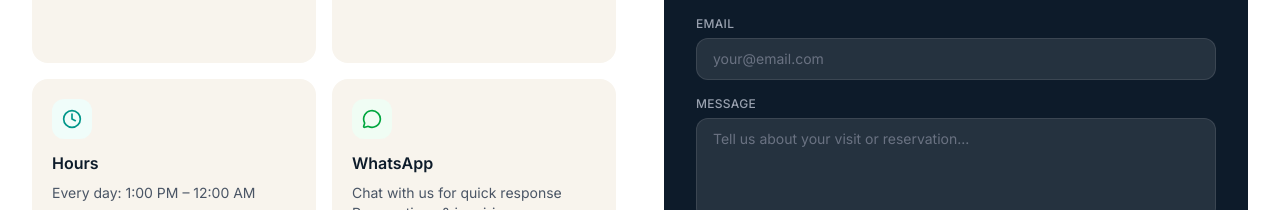
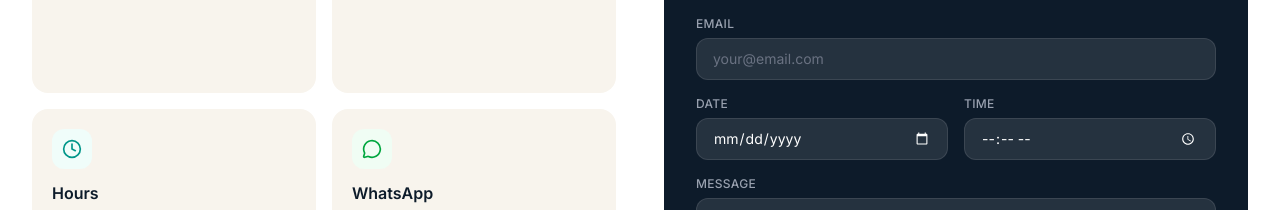
Before and after one commit to enrik33/gerthela-restaurant, a Next.js app: page / in a window 1280 px wide. Shown: the part 5729-5939 px from the top of the page. Built offline with nearby package versions, Linux system fonts and the light colour scheme; a web font is replaced by a local one.

Commit message:
feat(contact): enhance reservation form with date and time inputs, add validation

```diff
--- a/src/components/Contact.tsx
+++ b/src/components/Contact.tsx
@@ -33,29 +33,62 @@ const CONTACT_INFO = [
   },
 ];
 
+const today = new Date().toISOString().split('T')[0];
+
 export default function Contact() {
   const [formData, setFormData] = useState({
     name: '',
     email: '',
     phone: '',
+    date: '',
+    time: '',
     message: '',
   });
-  const [submitted, setSubmitted] = useState(false);
+  const [timeError, setTimeError] = useState('');
+
+  const validateTime = (value: string) => {
+    if (!value) return '';
+    const [h] = value.split(':').map(Number);
+    // Valid: 13:00–23:59 and 00:00 (midnight)
+    if (h === 0) return '';
+    if (h < 13) return 'Opening time is 1:00 PM. Please select a later time.';
+    return '';
+  };
 
   const handleSubmit = (e: React.FormEvent) => {
     e.preventDefault();
-    console.log('Form submitted:', formData);
-    setSubmitted(true);
-    setTimeout(() => {
-      setSubmitted(false);
-      setFormData({ name: '', email: '', phone: '', message: '' });
-    }, 4000);
+    const error = validateTime(formData.time);
+    if (error) { setTimeError(error); return; }
+
+    const formatTime = (t: string) => {
+      if (!t) return '';
+      const [h, m] = t.split(':').map(Number);
+      const suffix = h >= 12 ? 'PM' : 'AM';
+      const hour = h % 12 || 12;
+      return `${hour}:${String(m).padStart(2, '0')} ${suffix}`;
+    };
+
+    const text = [
+      `📋 *New Reservation Request*`,
+      ``,
+      `👤 *Name:* ${formData.name}`,
+      formData.phone ? `📞 *Phone:* ${formData.phone}` : null,
+      formData.email ? `📧 *Email:* ${formData.email}` : null,
+      formData.date ? `📅 *Date:* ${formData.date}` : null,
+      formData.time ? `🕐 *Time:* ${formatTime(formData.time)}` : null,
+      formData.message ? `💬 *Message:* ${formData.message}` : null,
+    ].filter(Boolean).join('\n');
+
+    window.open(`https://wa.me/+355686660000?text=${encodeURIComponent(text)}`, '_blank');
   };
 
   const handleChange = (e: React.ChangeEvent<HTMLInputElement | HTMLTextAreaElement>) => {
     const { name, value } = e.target;
+    if (name === 'time') setTimeError(validateTime(value));
     setFormData(prev => ({ ...prev, [name]: value }));
   };
+
+  const inputClass = "w-full px-4 py-2.5 bg-white/10 border border-white/10 rounded-xl text-white placeholder-gray-500 focus:outline-none focus:ring-2 focus:ring-[#c9972c] focus:border-transparent text-sm transition";
 
   return (
     <section id="contact" className="py-20 md:py-28 bg-white">
@@ -112,15 +145,6 @@ export default function Contact() {
             <h3 className="font-display text-2xl font-bold text-white mb-2">Make a Reservation</h3>
             <p className="text-gray-400 text-sm mb-6">We&apos;ll get back to you as soon as possible.</p>
 
-            {submitted ? (
-              <div className="flex flex-col items-center justify-center py-12 text-center">
-                <div className="w-16 h-16 bg-[#c9972c]/20 rounded-full flex items-center justify-center mb-4">
-                  <span className="text-3xl">✓</span>
-                </div>
-                <h4 className="text-white font-semibold text-lg mb-1">Message Sent!</h4>
-                <p className="text-gray-400 text-sm">Thank you! We&apos;ll be in touch soon.</p>
-              </div>
-            ) : (
             <form onSubmit={handleSubmit} className="space-y-4">
               <div className="grid grid-cols-2 gap-4">
                 <div>
@@ -134,7 +158,7 @@ export default function Contact() {
                     value={formData.name}
                     onChange={handleChange}
                     required
-                      className="w-full px-4 py-2.5 bg-white/10 border border-white/10 rounded-xl text-white placeholder-gray-500 focus:outline-none focus:ring-2 focus:ring-[#c9972c] focus:border-transparent text-sm transition"
+                    className={inputClass}
                     placeholder="Your name"
                   />
                 </div>
@@ -148,7 +172,7 @@ export default function Contact() {
                     name="phone"
                     value={formData.phone}
                     onChange={handleChange}
-                      className="w-full px-4 py-2.5 bg-white/10 border border-white/10 rounded-xl text-white placeholder-gray-500 focus:outline-none focus:ring-2 focus:ring-[#c9972c] focus:border-transparent text-sm transition"
+                    className={inputClass}
                     placeholder="+355 xxx xxx"
                   />
                 </div>
@@ -165,9 +189,46 @@ export default function Contact() {
                   value={formData.email}
                   onChange={handleChange}
                   required
-                    className="w-full px-4 py-2.5 bg-white/10 border border-white/10 rounded-xl text-white placeholder-gray-500 focus:outline-none focus:ring-2 focus:ring-[#c9972c] focus:border-transparent text-sm transition"
+                  className={inputClass}
                   placeholder="your@email.com"
                 />
+              </div>
+
+              <div className="grid grid-cols-2 gap-4">
+                <div>
+                  <label htmlFor="date" className="block text-xs font-medium text-gray-400 mb-1.5 uppercase tracking-wide">
+                    Date
+                  </label>
+                  <input
+                    type="date"
+                    id="date"
+                    name="date"
+                    value={formData.date}
+                    onChange={handleChange}
+                    min={today}
+                    required
+                    className={`${inputClass} [color-scheme:dark]`}
+                  />
+                </div>
+                <div>
+                  <label htmlFor="time" className="block text-xs font-medium text-gray-400 mb-1.5 uppercase tracking-wide">
+                    Time
+                  </label>
+                  <input
+                    type="time"
+                    id="time"
+                    name="time"
+                    value={formData.time}
+                    onChange={handleChange}
+                    min="13:00"
+                    max="00:00"
+                    required
+                    className={`${inputClass} [color-scheme:dark]`}
+                  />
+                  {timeError && (
+                    <p className="text-red-400 text-xs mt-1">{timeError}</p>
+                  )}
+                </div>
               </div>
 
               <div>
@@ -179,9 +240,8 @@ export default function Contact() {
                   name="message"
                   value={formData.message}
                   onChange={handleChange}
-                    required
-                    rows={4}
-                    className="w-full px-4 py-2.5 bg-white/10 border border-white/10 rounded-xl text-white placeholder-gray-500 focus:outline-none focus:ring-2 focus:ring-[#c9972c] focus:border-transparent resize-none text-sm transition"
+                  rows={3}
+                  className={`${inputClass} resize-none`}
                   placeholder="Tell us about your visit or reservation..."
                 />
               </div>
@@ -193,7 +253,6 @@ export default function Contact() {
                 Send Message
               </button>
             </form>
-            )}
           </div>
         </div>
 
```
Lines whose indentation alone changed are shown as unchanged.
